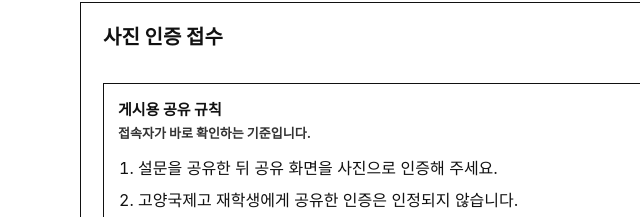
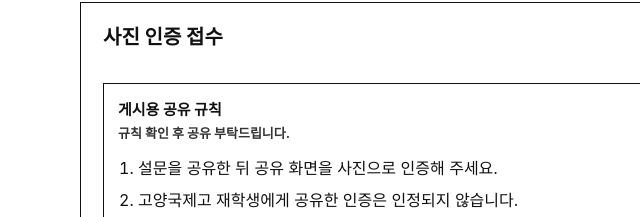
Before and after one commit to onthedot111111-byte/survey, a website: page public/index.html in a window 1280 px wide. Shown: the part 118-335 px from the top of the page, 0-640 px from the left. Drawn offline with nearby package versions, Linux system fonts and the light colour scheme; no server answers.

Commit message:
안내 수정

```diff
--- a/public/index.html
+++ b/public/index.html
@@ -50,7 +50,7 @@
                 <div class="posted-rules">
                   <div class="block-title">
                     <strong>게시용 공유 규칙</strong>
-                    <span>접속자가 바로 확인하는 기준입니다.</span>
+                    <span>규칙 확인 후 공유 부탁드립니다.</span>
                   </div>
                   <ol id="postedRulesList"></ol>
                 </div>
```
